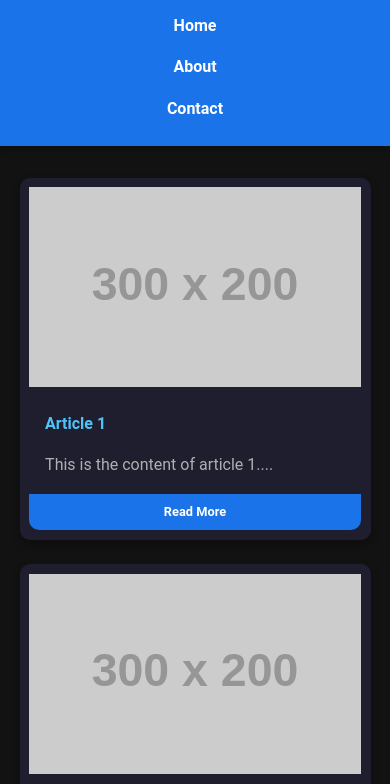
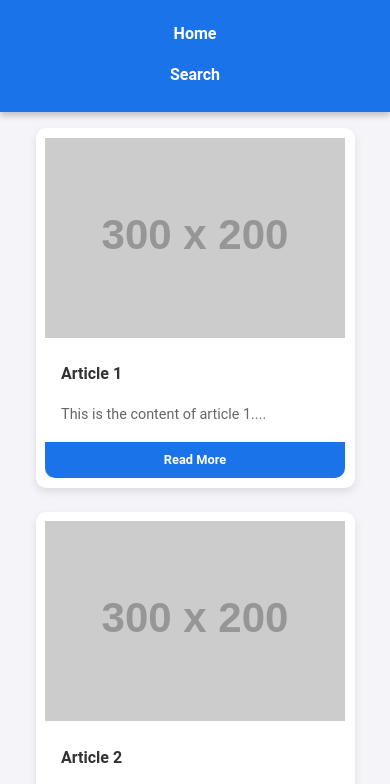
Before and after one commit to Idan4956/Website-NewsLetter, a website: page index.html in a window 390 px wide. Shown: the part 50-834 px from the top of the page. Drawn offline with Linux system fonts and the light colour scheme; placeholder pictures from the web are drawn by us.

Commit message:
light mode + bar

```diff
--- a/index.html
+++ b/index.html
@@ -7,26 +7,31 @@
     <link rel="stylesheet" href="styles/style.css?v=1.0">
 </head>
 <body>
-    <header>
+    <!-- Top Bar -->
+    <header class="top-bar">
         <div class="container">
-            <h1>My Articles</h1>
+            <h1 class="site-name">My Articles</h1>
             <nav>
                 <ul>
-                    <li><a href="#">Home</a></li>
-                    <li><a href="#">About</a></li>
-                    <li><a href="#">Contact</a></li>
+                    <li><a href="index.html">Home</a></li>
+                    <li><a href="#search" class="search-button">Search</a></li>
                 </ul>
             </nav>
         </div>
     </header>
+
+    <!-- Main Content -->
     <main>
         <div id="articles" class="container"></div> <!-- Container for articles -->
     </main>
+
+    <!-- Footer -->
     <footer>
         <div class="container">
             <p>&copy; 2025 Web Articles Project | <a href="#">Privacy Policy</a></p>
         </div>
     </footer>
+
     <script src="script.js"></script>
 </body>
 </html>
--- a/styles/style.css
+++ b/styles/style.css
@@ -7,8 +7,8 @@
 
 body {
     font-family: 'Roboto', sans-serif;
-    background-color: #121212; /* Dark background */
-    color: #e0e0e0; /* Light text for contrast */
+    background-color: #f4f4f9; /* Light background */
+    color: #333; /* Dark text */
     line-height: 1.6;
 }
 
@@ -19,40 +19,45 @@ body {
     margin: 0 auto;
 }
 
-/* Header Styling */
-header {
-    background: #1a73e8; /* Azure blue */
+/* Top Bar Styling */
+.top-bar {
+    background: #1a73e8; /* Dark azure */
     color: #fff;
     padding: 1rem 0;
     box-shadow: 0 4px 6px rgba(0, 0, 0, 0.2);
+    position: sticky;
+    top: 0;
+    z-index: 1000;
 }
 
-header h1 {
-    font-size: 2rem;
-    font-weight: bold;
-    text-align: center;
-    margin-bottom: 0.5rem;
+.top-bar .container {
+    display: flex;
+    justify-content: space-between;
+    align-items: center;
 }
 
-header nav ul {
-    display: flex;
-    justify-content: center;
-    list-style: none;
-    margin-top: 0.5rem;
+.site-name {
+    font-size: 1.5rem;
+    font-weight: bold;
 }
 
-header nav ul li {
+.top-bar nav ul {
+    display: flex;
+    list-style: none;
+}
+
+.top-bar nav ul li {
     margin: 0 1rem;
 }
 
-header nav ul li a {
+.top-bar nav ul li a {
     text-decoration: none;
     color: #fff;
     font-weight: bold;
     transition: color 0.3s ease;
 }
 
-header nav ul li a:hover {
+.top-bar nav ul li a:hover {
     color: #4fc3f7; /* Light azure blue */
 }
 
@@ -62,20 +67,22 @@ header nav ul li a:hover {
     grid-template-columns: repeat(auto-fit, minmax(300px, 1fr));
     gap: 1.5rem;
     padding: 2rem 0;
+    max-width: 1200px;
+    margin: 0 auto;
 }
 
 /* Article Card Styling */
 .article {
-    background: #1e1e2f; /* Dark azure background */
+    background: #fff; /* White background for contrast */
     border-radius: 10px;
     overflow: hidden;
-    box-shadow: 0 4px 8px rgba(0, 0, 0, 0.3);
+    box-shadow: 0 4px 8px rgba(0, 0, 0, 0.1);
     transition: transform 0.3s ease, box-shadow 0.3s ease;
 }
 
 .article:hover {
     transform: translateY(-5px);
-    box-shadow: 0 8px 16px rgba(0, 0, 0, 0.5);
+    box-shadow: 0 8px 16px rgba(0, 0, 0, 0.2);
 }
 
 .article img {
@@ -86,14 +93,14 @@ header nav ul li a:hover {
 
 .article h2 {
     font-size: 1.5rem;
-    color: #4fc3f7; /* Light azure blue */
+    color: #333;
     margin: 1rem;
 }
 
 .article p {
     font-size: 1rem;
     margin: 0 1rem 1rem;
-    color: #b0b0b0; /* Subtle text color */
+    color: #666; /* Subtle text color */
 }
 
 .article a {
@@ -155,6 +162,24 @@ footer a:hover {
 
 /* Responsive Design */
 @media (max-width: 768px) {
+    .top-bar .container {
+        flex-direction: column;
+        text-align: center;
+    }
+
+    .top-bar nav ul {
+        flex-direction: column;
+        margin-top: 1rem;
+    }
+
+    .top-bar nav ul li {
+        margin: 0.5rem 0;
+    }
+
+    #articles {
+        padding: 1rem;
+    }
+
     header h1 {
         font-size: 1.5rem;
     }
@@ -182,6 +207,22 @@ footer a:hover {
 }
 
 @media (max-width: 480px) {
+    .site-name {
+        font-size: 1.2rem;
+    }
+
+    .article h2 {
+        font-size: 1.2rem;
+    }
+
+    .article p {
+        font-size: 0.9rem;
+    }
+
+    .article a {
+        font-size: 0.9rem;
+    }
+
     header h1 {
         font-size: 1.2rem;
     }
```
